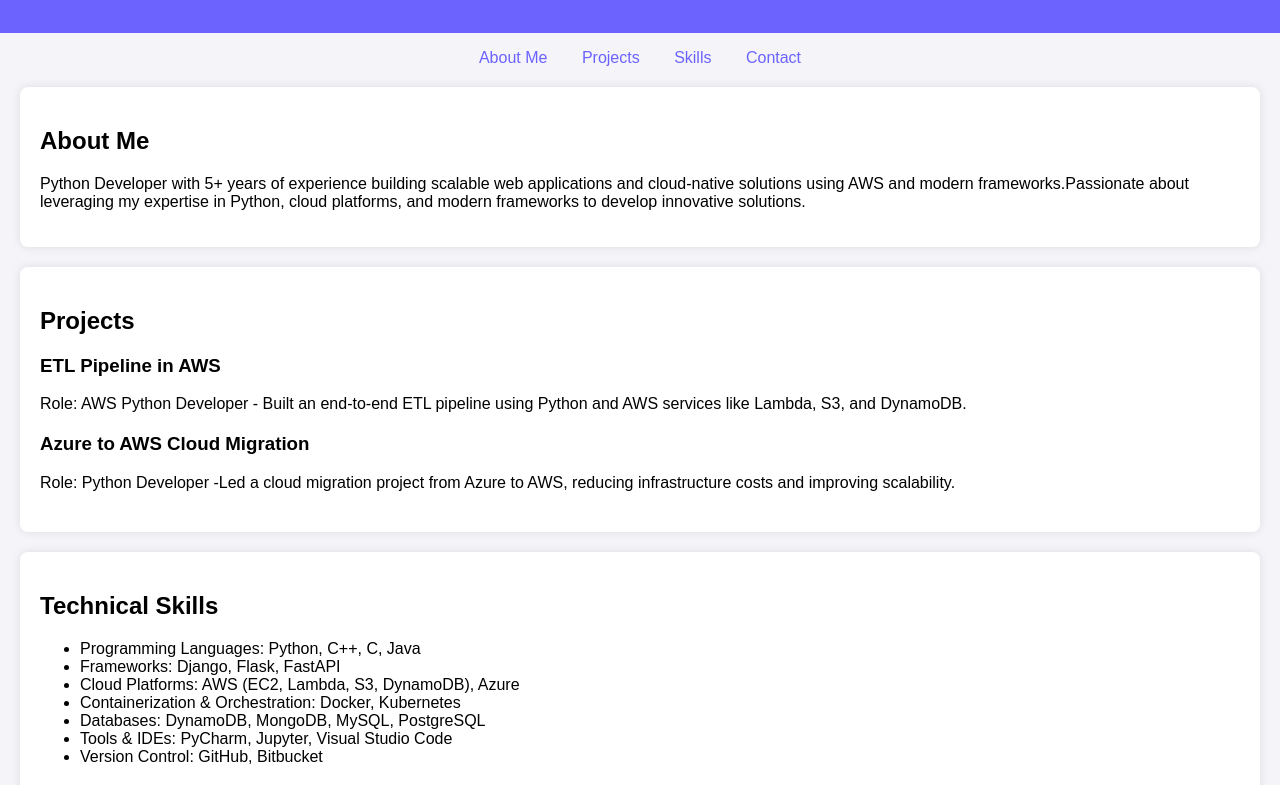
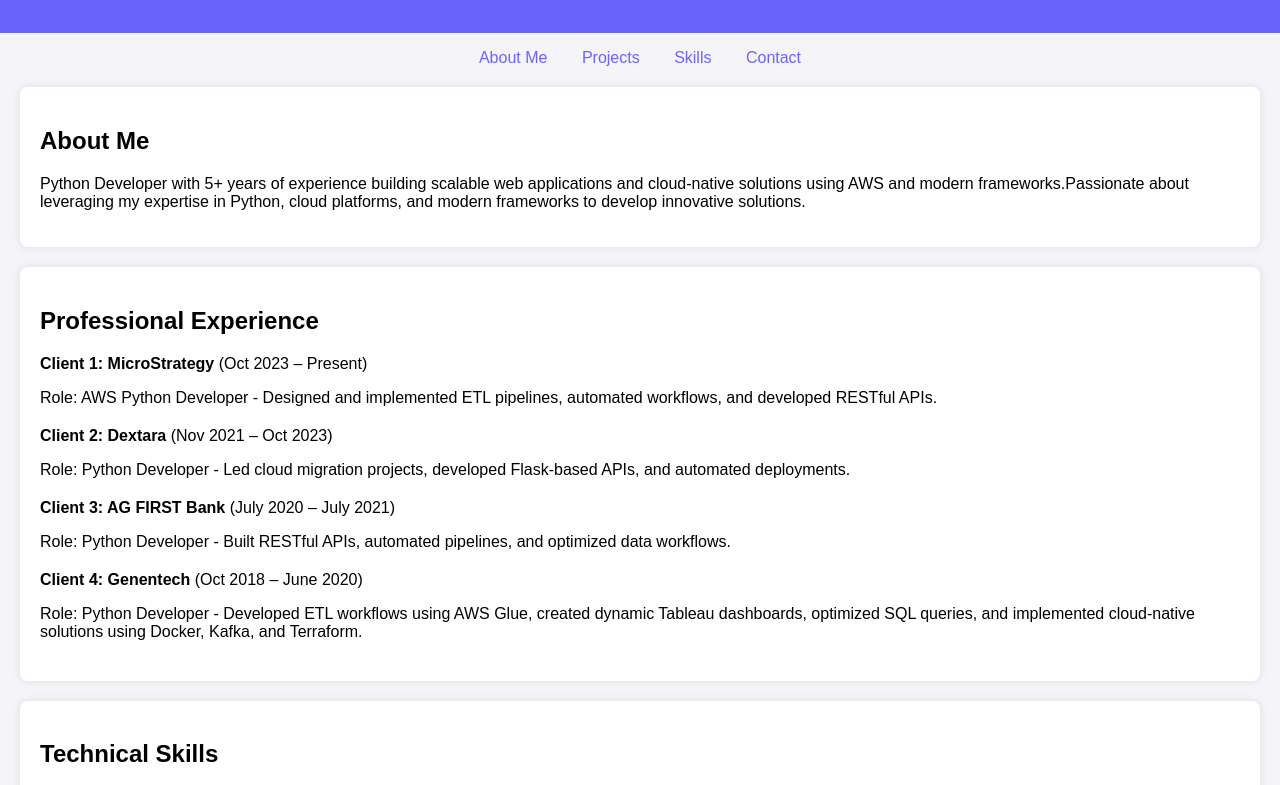
Before and after one commit to pooja-1810/portfolio, a plain HTML site: page index.html in a window 1280 px wide. Shown: the part 121-906 px from the top of the page. Drawn offline with Linux system fonts and the light colour scheme.

Commit message:
Update index.html

```diff
--- a/index.html
+++ b/index.html
@@ -27,15 +27,25 @@
     </section>
 
     <section id="projects">
-        <h2>Projects</h2>
+        <h2>Professional Experience</h2>
         <div class="project">
-            <h3>ETL Pipeline in AWS</h3>
-            <p>Role: AWS Python Developer - Built an end-to-end ETL pipeline using Python and AWS services like Lambda, S3, and DynamoDB.</p>
+            <p><strong>Client 1: MicroStrategy</strong> (Oct 2023 – Present)</p>
+            <p>Role: AWS Python Developer - Designed and implemented ETL pipelines, automated workflows, and developed RESTful APIs.</p>
 
         </div>
         <div class="project">
-            <h3>Azure to AWS Cloud Migration</h3>
-            <p>Role: Python Developer -Led a cloud migration project from Azure to AWS, reducing infrastructure costs and improving scalability.</p>
+            <p><strong>Client 2: Dextara</strong> (Nov 2021 – Oct 2023)</p>
+            <p>Role: Python Developer - Led cloud migration projects, developed Flask-based APIs, and automated deployments.</p>
+
+        </div>
+        <div class="project">
+            <p><strong>Client 3: AG FIRST Bank</strong> (July 2020 – July 2021)</p>
+            <p>Role: Python Developer - Built RESTful APIs, automated pipelines, and optimized data workflows.</p>
+
+        </div>
+         <div class="project">
+            <p><strong>Client 4: Genentech </strong> (Oct 2018 – June 2020)</p>
+            <p>Role: Python Developer - Developed ETL workflows using AWS Glue, created dynamic Tableau dashboards, optimized SQL queries, and implemented cloud-native solutions using Docker, Kafka, and Terraform.</p>
 
         </div>
     </section>
@@ -43,19 +53,19 @@
     <section id="skills">
         <h2>Technical Skills</h2>
         <ul>
-            <li>Programming Languages: Python, C++, C, Java</li>
-            <li>Frameworks: Django, Flask, FastAPI</li>
-            <li>Cloud Platforms: AWS (EC2, Lambda, S3, DynamoDB), Azure</li>
-            <li>Containerization & Orchestration: Docker, Kubernetes</li>
-            <li>Databases: DynamoDB, MongoDB, MySQL, PostgreSQL</li>
-            <li>Tools & IDEs: PyCharm, Jupyter, Visual Studio Code</li>
-            <li>Version Control: GitHub, Bitbucket</li>
+            <li><b></b>Programming Languages:</b></li> Python, C++, C, Java</li>
+            <li><b>Frameworks:</b> Django, Flask, FastAPI</li>
+            <li><b>Cloud Platforms:</b> AWS (EC2, Lambda, S3, DynamoDB), Azure</li>
+            <li><b>Containerization & Orchestration:</b> Docker, Kubernetes</li>
+            <li><b>Databases:</b> DynamoDB, MongoDB, MySQL, PostgreSQL</li>
+            <li><b>Tools & IDEs:</b> PyCharm, Jupyter, Visual Studio Code</li>
+            <li><b>Version Control:</b> GitHub, Bitbucket</li>
         </ul>
     </section>
 
     <section id="contact">
         <h2>Contact</h2>
-        <p>Email: <a href="poojasg0118@gmail.com">poojasg0118@gmail.com</a></p>
+        <p>Email: <a href="mailto:poojasg0118@gmail.com">poojasg0118@gmail.com</a></p>
         <!--
        <p>LinkedIn: <a href="https://www.linkedin.com/in/poojasree" target="_blank">Pooja Sree LinkedIn</a></p> -->
     </section>
```
